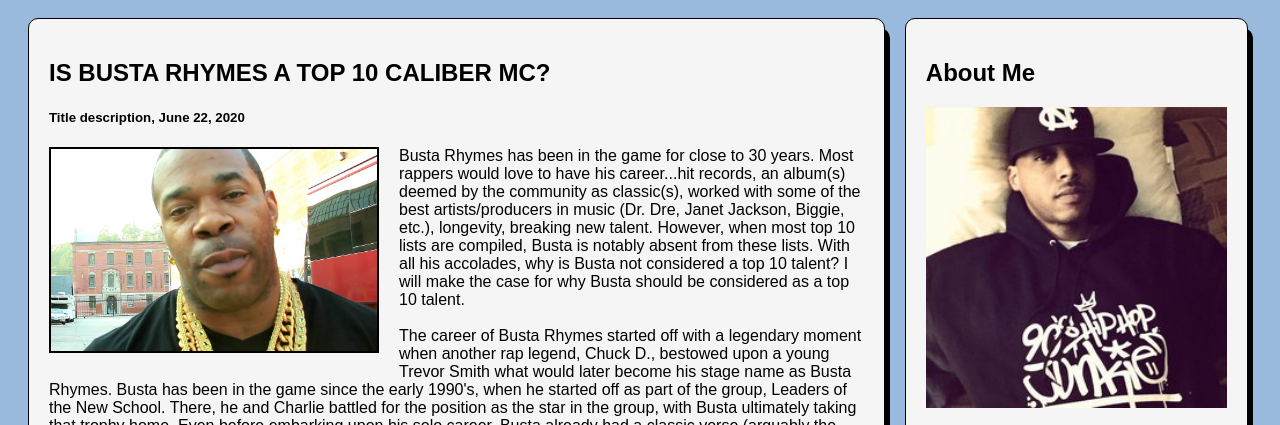
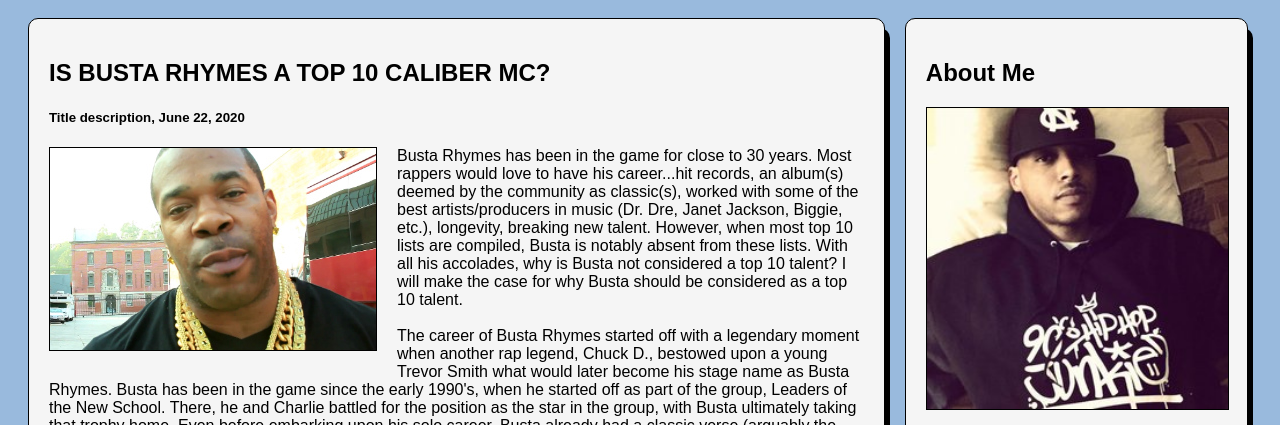
Before and after one commit to JamilW/blog, a website: page busta.html in a window 1280 px wide. Shown: the part 349-774 px from the top of the page. Drawn offline with Linux system fonts and the light colour scheme.

Commit message:
minor css change (border image)

```diff
--- a/busta.html
+++ b/busta.html
@@ -27,7 +27,7 @@
                             <h2>IS BUSTA RHYMES A TOP 10 CALIBER MC?</h2>
                             <h5>Title description, June 22, 2020</h5>
                             <div class="fakeimg">
-                              <img class="busta" style="height: auto; max-width: 100%; border: black solid 2px; float: left; margin-right: 20px; margin-bottom: 15px" src="assets/images/9412e529740d915d62eba93dcd7376cf.jpg" class="img-fluid" alt="Responsive Image"></div>
+                              <img class="busta" style="height: auto; max-width: 100%; border: black solid 1px; float: left; margin-right: 20px; margin-bottom: 15px" src="assets/images/9412e529740d915d62eba93dcd7376cf.jpg" class="img-fluid" alt="Responsive Image"></div>
 
                               <p> Busta Rhymes has been in the game for close to 30 years. Most rappers would love to have his career...hit records, an album(s) deemed by the community as classic(s), worked with some of the best artists/producers in music (Dr. Dre, Janet Jackson, Biggie, etc.), longevity, breaking new talent. However, when most top 10 lists are compiled, Busta is notably absent from these lists. With all his accolades, why is Busta not considered a top 10 talent? I will make the case for why Busta should be considered as a top 10 talent.
                                 <br>
@@ -46,7 +46,7 @@
                           <div class="card">
                             <h2>About Me</h2>
                             <!-- <div class="aboutimg"> -->
-                              <img class="aboutimg" src="assets/images/rsz_210995827_10202518527803409_4429824122052753281_n.jpg" class="img-fluid" alt="Responsive Image">
+                              <img class="aboutimg" style="border: 1px solid black;" src="assets/images/rsz_210995827_10202518527803409_4429824122052753281_n.jpg" class="img-fluid" alt="Responsive Image">
                             <!-- </div> -->
                             <p>Rather it's sports, hip-hop culture, or movies, Weeks Agenda is here to offer my personal spin on all things pop culture. Let's connect, politic ditto...</p>
                           </div>
```
